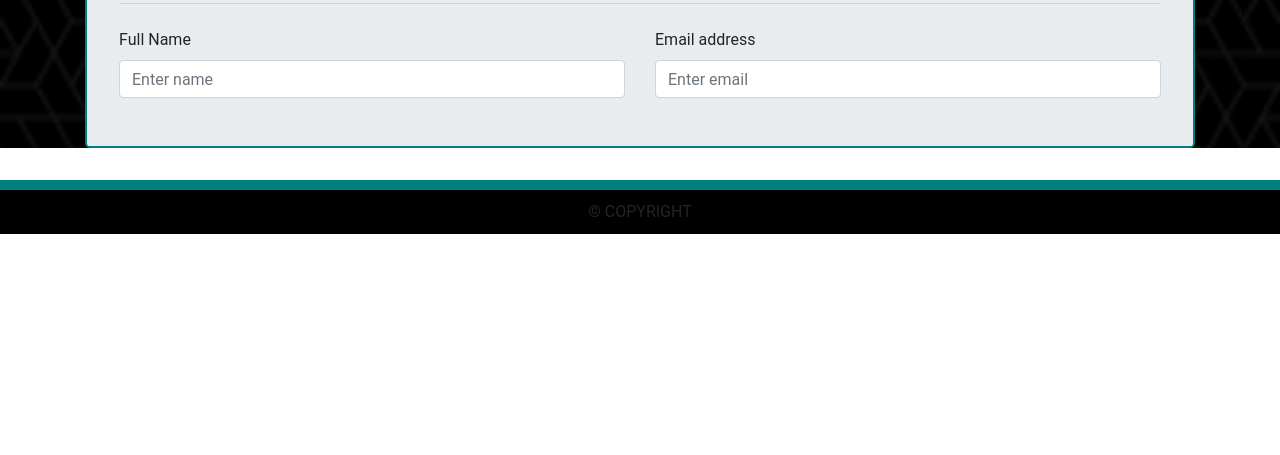
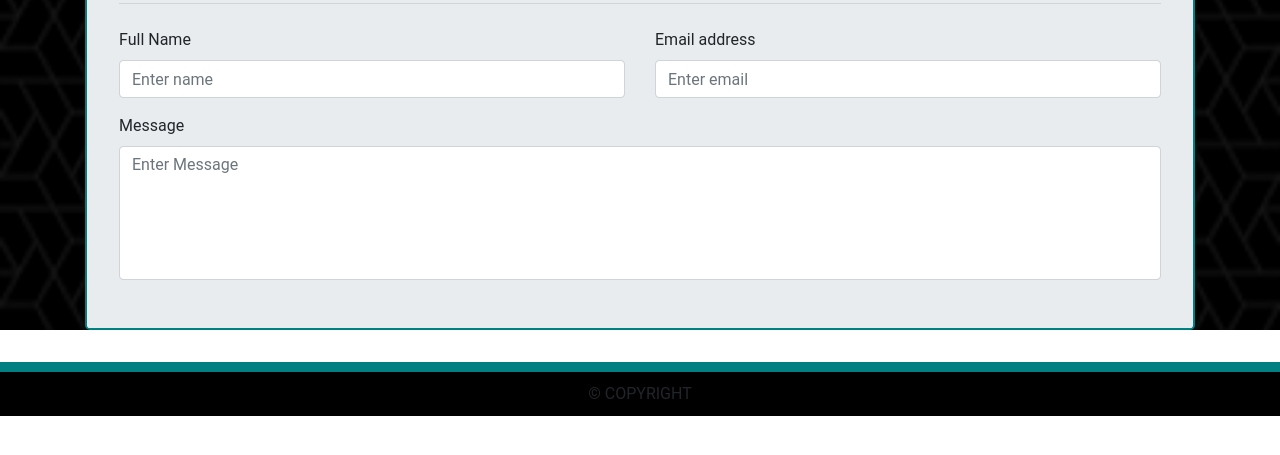
Before and after one commit to michaelohw5/Bootstrap-Portfolio, a plain HTML site: page contact.html in a window 1280 px wide. Shown: the part 159-614 px from the top of the page. Drawn offline with nearby package versions, Linux system fonts and the light colour scheme.

Commit message:
contact page done

```diff
--- a/assets/css/style.css
+++ b/assets/css/style.css
@@ -101,3 +101,7 @@ body {
     font-weight: bold;
     font-size: 20px;
 }
+
+.message-text-area {
+    resize: none;
+}
--- a/contact.html
+++ b/contact.html
@@ -60,9 +60,14 @@
                         </div>
                     </div>
                 </div>
-                <!--  -->
+                <!--TEXT AREA FIELD-->
                 <div class="row">
-
+                    <div class="col-md-12">
+                        <div class="form-group">
+                            <label for="exampleFormControlTextarea1">Message</label>
+                            <textarea class="form-control message-text-area" id="FormControlTextarea1" rows="5" placeholder="Enter Message"></textarea>
+                        </div>
+                    </div>
                 </div>
             </div>
         </div>
```
